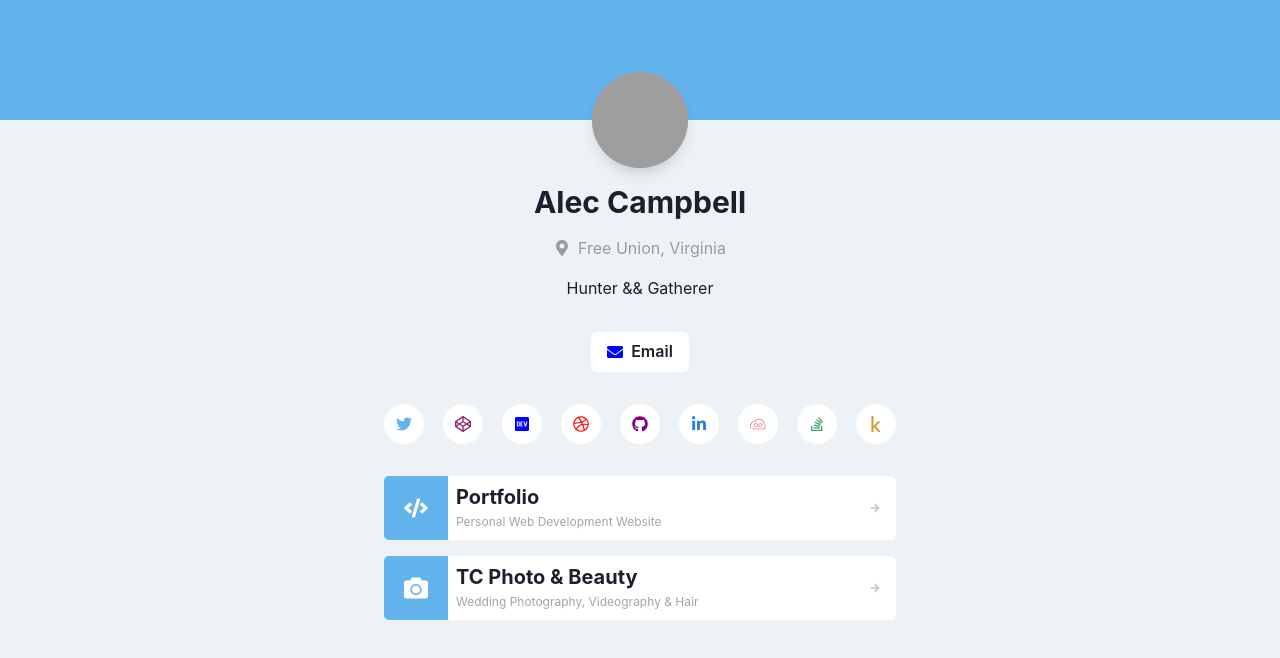
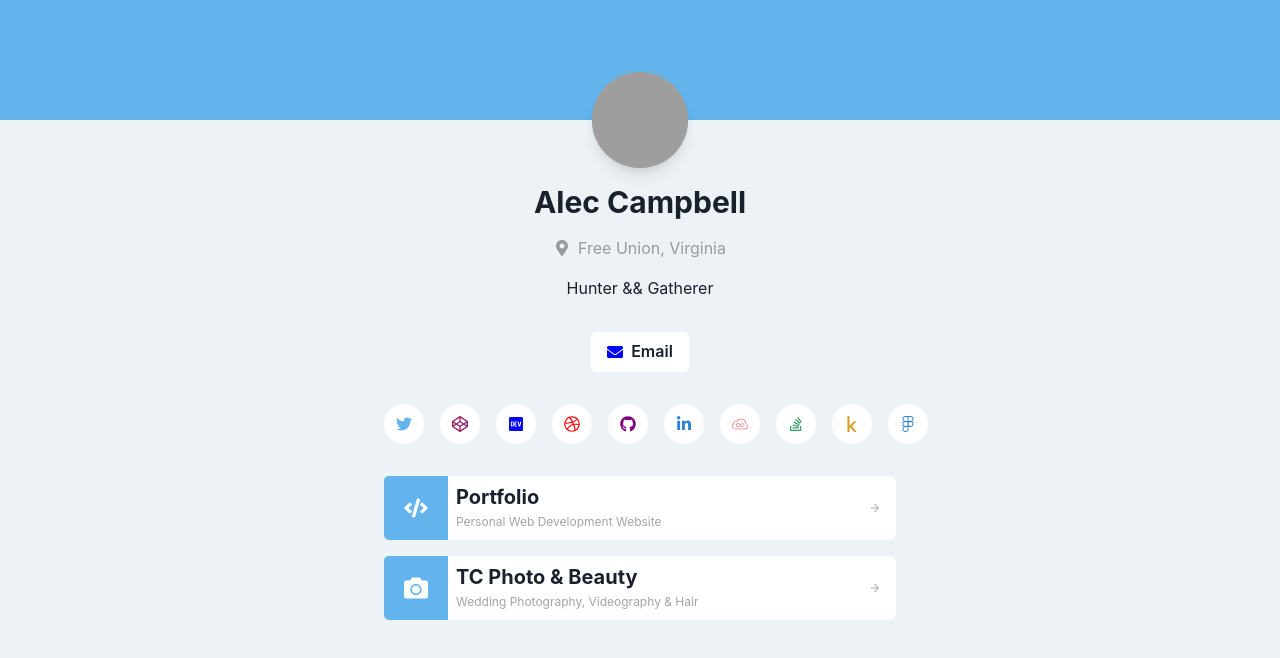
Before and after one commit to Uvacoder/abc-linktree, a React (Create React App) app: page / in a window 1280 px wide. Shown: the top 658 px of the page. Built offline with nearby package versions, Linux system fonts and the light colour scheme; grey boxes are pictures that could not be loaded.

Commit message:
Update data.js

```diff
--- a/src/data.js
+++ b/src/data.js
@@ -8,6 +8,7 @@ import {
   FaGithub,
   FaCode,
   FaLinkedinIn,
+  FaFigma,
   FaCamera,
   FaKaggle,
 } from "react-icons/fa";
@@ -74,13 +75,19 @@ export const social = [
     icon: FaKaggle,
     color: "yellow.500",
   },
+  {
+    name: "Figma",
+    url: "https://www.figma.com/@Doc22940",
+    icon: FaFigma,
+    color: "blue.500",
+  },
 ];
 
 export const links = [
   {
     name: "Portfolio",
     desc: "Personal Web Development Website",
-    url: "https://tannerthomas.dev",
+    url: "https://abclinks.vercel.app",
     icon: FaCode,
     color: "blue.300",
   },
```
